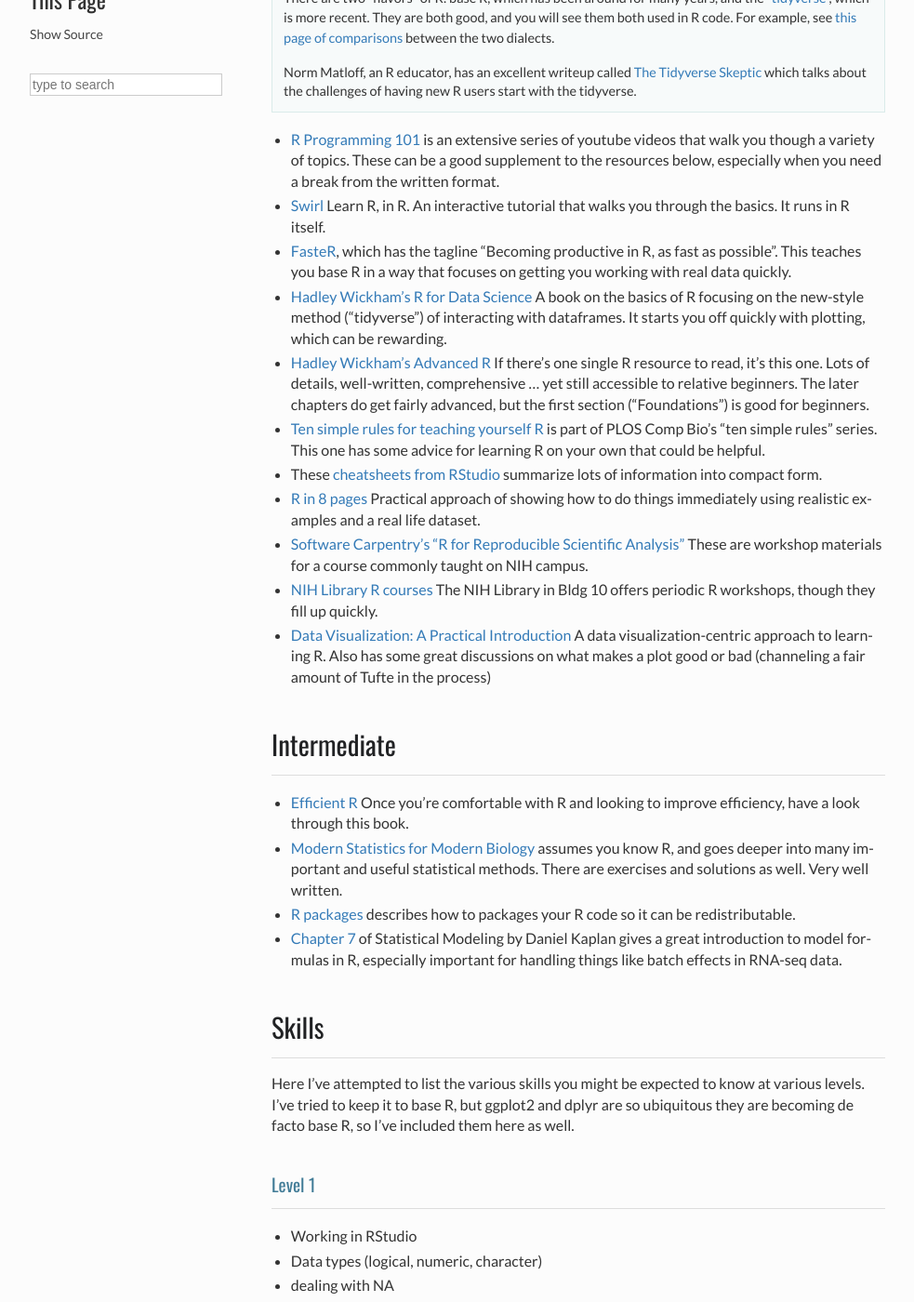
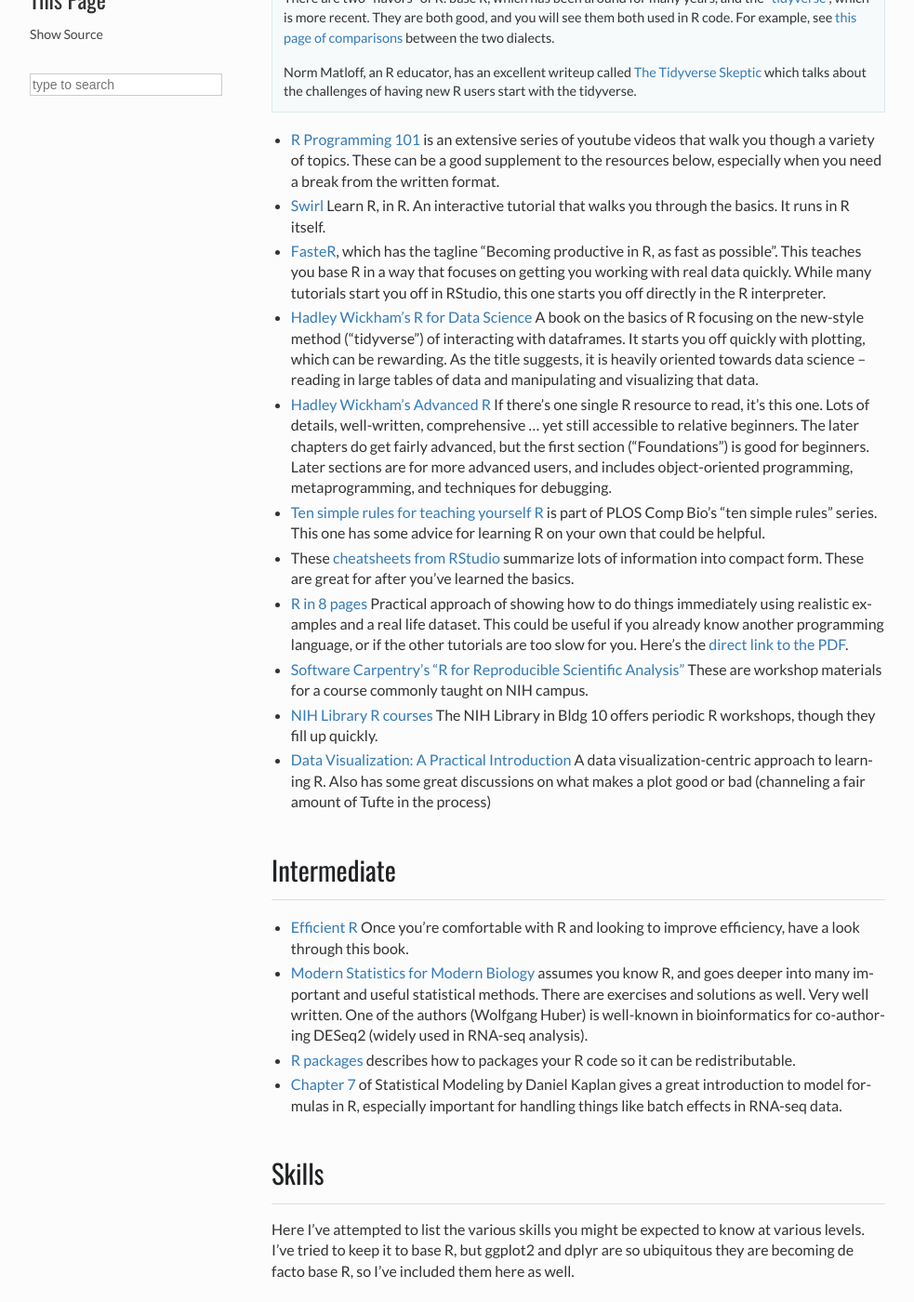
Before and after one commit to NICHD-BSPC/training, a Sphinx documentation site: the page built from source/r.rst, in a window 1280 px wide and 1400 px high, scrolled down 421 px. Shown: the whole window at 93% size, without its empty margins (138-1121 px from the left). Built offline with Sphinx 7.4.7, drawn with Linux system fonts in a browser that asks for light colours.

Commit message:
update descriptions on R resources

```diff
--- a/source/r.rst
+++ b/source/r.rst
@@ -38,18 +38,23 @@
 
 - `FasteR <https://github.com/matloff/fasteR>`_, which has the tagline
   "Becoming productive in R, as fast as possible". This teaches you base R in
-  a way that focuses on getting you working with real data quickly.
+  a way that focuses on getting you working with real data quickly. While many
+  tutorials start you off in RStudio, this one starts you off directly in the
+  R interpreter.
 
 - `Hadley Wickham's R for Data Science <http://r4ds.had.co.nz/>`_ A
   book on the basics of R focusing on the new-style method
   (“tidyverse”) of interacting with dataframes. It starts you off quickly with
-  plotting, which can be rewarding.
+  plotting, which can be rewarding. As the title suggests, it is heavily
+  oriented towards data science -- reading in large tables of data and
+  manipulating and visualizing that data.
 
 - `Hadley Wickham's Advanced R <https://adv-r.hadley.nz/>`_ If there’s
   one single R resource to read, it’s this one. Lots of details, well-written,
   comprehensive . . . yet still accessible to relative beginners. The later
   chapters do get fairly advanced, but the first section ("Foundations") is
-  good for beginners.
+  good for beginners. Later sections are for more advanced users, and includes
+  object-oriented programming, metaprogramming, and techniques for debugging.
 
 - `Ten simple rules for teaching yourself
   R <https://journals.plos.org/ploscompbiol/article?id=10.1371/journal.pcbi.1010372>`_
@@ -58,11 +63,14 @@
 
 - These `cheatsheets from RStudio
   <https://rstudio.com/resources/cheatsheets/>`_ summarize lots of information
-  into compact form.
+  into compact form. These are great for after you've learned the basics.
 
 - `R in 8 pages <https://github.com/saghirb/Getting-Started-in-R>`_
-  Practical approach of showing how to do things immediately using
-  realistic examples and a real life dataset.
+  Practical approach of showing how to do things immediately using realistic
+  examples and a real life dataset. This could be useful if you already know
+  another programming language, or if the other tutorials are too slow for you.
+  Here's the `direct link to the PDF
+  <https://github.com/saghirb/Getting-Started-in-R/blob/master/Getting-Started-in-R.pdf>`_.
 
 - `Software Carpentry's "R for Reproducible Scientific Analysis"
   <https://swcarpentry.github.io/r-novice-gapminder/>`_ These are workshop
@@ -86,7 +94,9 @@
 - `Modern Statistics for Modern Biology
   <http://web.stanford.edu/class/bios221/book>`_ assumes you
   know R, and goes deeper into many important and useful statistical methods.
-  There are exercises and solutions as well. Very well written.
+  There are exercises and solutions as well. Very well written. One of the
+  authors (Wolfgang Huber) is well-known in bioinformatics for co-authoring
+  DESeq2 (widely used in RNA-seq analysis).
 
 - `R packages <https://r-pkgs.org/>`_ describes how to packages your R code so
   it can be redistributable.
```
